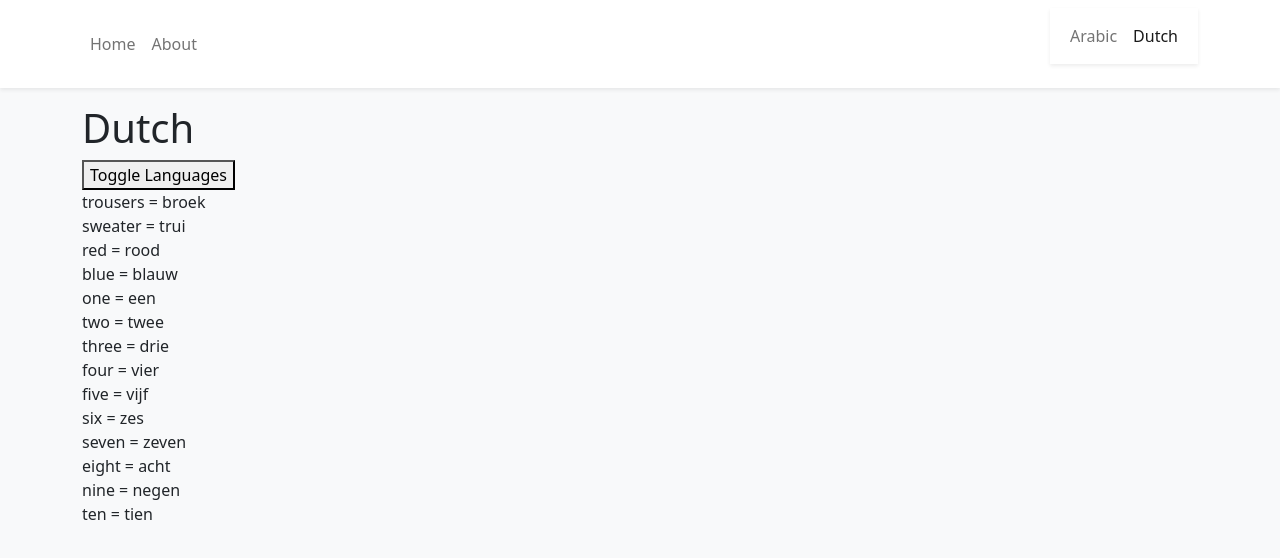
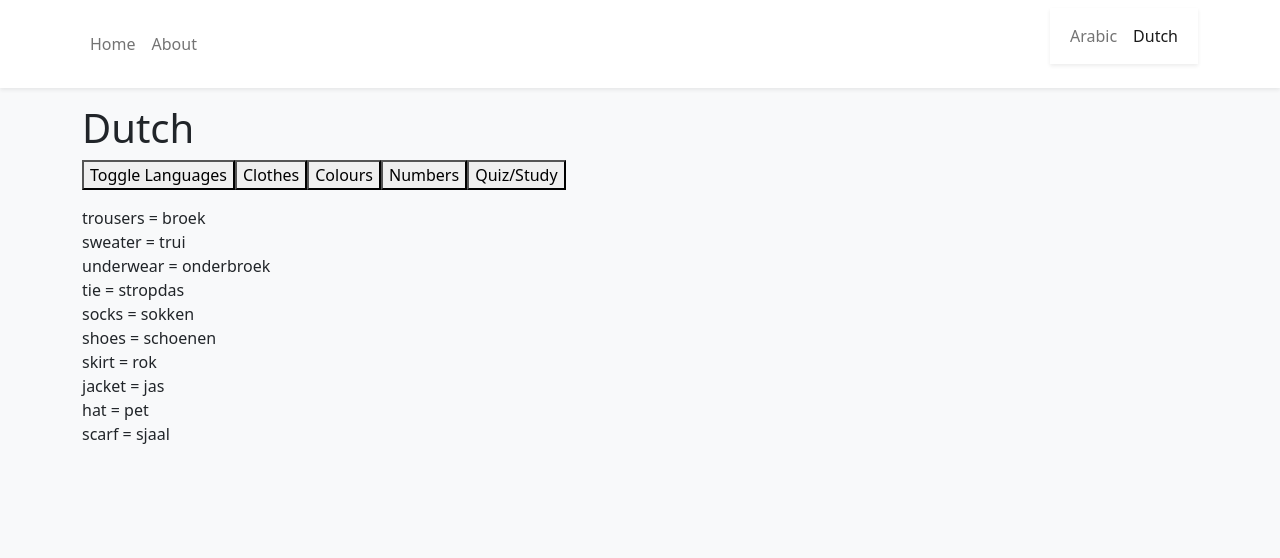
Before and after one commit to KevinCramer/LanguageToolReact, a React (Vite) app: page /study/dutch in a window 1280 px wide. Shown: the top 558 px of the page. Built offline with nearby package versions, Linux system fonts and the light colour scheme.

Commit message:
getting the dutch package at the same level

```diff
--- a/src/data/words.tsx
+++ b/src/data/words.tsx
@@ -1,8 +1,24 @@
 export const dutch = [
 {topic: "Clothes", englishWord: "trousers", foreignWord: "broek"},
 {topic: "Clothes", englishWord: "sweater", foreignWord: "trui"},
+{topic: "Clothes", englishWord: "underwear", foreignWord: "onderbroek"},
+{topic: "Clothes", englishWord: "tie", foreignWord: "stropdas"},
+{topic: "Clothes", englishWord: "socks", foreignWord: "sokken"},
+{topic: "Clothes", englishWord: "shoes", foreignWord: "schoenen"},
+{topic: "Clothes", englishWord: "skirt", foreignWord: "rok"},
+{topic: "Clothes", englishWord: "jacket", foreignWord: "jas"},
+{topic: "Clothes", englishWord: "hat", foreignWord: "pet"},
+{topic: "Clothes", englishWord: "scarf", foreignWord: "sjaal"},
 {topic: "Colours", englishWord: "red", foreignWord: "rood"},
 {topic: "Colours", englishWord: "blue", foreignWord: "blauw"},
+{topic: "Colours", englishWord: "green", foreignWord: "groen"},
+{topic: "Colours", englishWord: "orange", foreignWord: "oranje"},
+{topic: "Colours", englishWord: "brown", foreignWord: "bruin"},
+{topic: "Colours", englishWord: "grey", foreignWord: "grijs"},
+{topic: "Colours", englishWord: "white", foreignWord: "wit"},
+{topic: "Colours", englishWord: "black", foreignWord: "zwart"},
+{topic: "Colours", englishWord: "purple", foreignWord: "paars"},
+{topic: "Colours", englishWord: "pink", foreignWord: "rose"},
 {topic: "Numbers", englishWord: "one", foreignWord: "een"},
 {topic: "Numbers", englishWord: "two ", foreignWord: "twee"},
 {topic: "Numbers", englishWord: "three", foreignWord: "drie"},
--- a/src/pages/Languages/Dutch.tsx
+++ b/src/pages/Languages/Dutch.tsx
@@ -1,16 +1,51 @@
 import { useState } from "react"
 import {dutch as language} from "../../data/words"
+
+
 export function Dutch(){
     var x =1;
+    var setting = "Study"
     var [x,setX] = useState(x)
     const handleClick = () => { return setX(x*(-1))}
+    var category = "Clothes"
+    var [category,setCategory] = useState(category)
+    const changeCategoryToClothes = () => { return setCategory("Clothes")}
+    const changeCategoryToColours = () => { return setCategory("Colours")}
+    const changeCategoryToNumbers = () => { return setCategory("Numbers")}
+    var [setting,setSetting] = useState(setting)
+    const changeSetting = () => { return setSetting((setting === "Study" ? "Quiz": "Study"))}
+    function Arabic2( StudyOrQuiz: string){
+        if (StudyOrQuiz === "Study") {
+            return (
+
+                <div>
+                    {category_words.map(word => (<div key={word.englishWord} > {x===1? word.englishWord + " = " + word.foreignWord : word.foreignWord + " = " + word.englishWord} </div>))}
+                </div>
+        )
+        }
+        if (StudyOrQuiz === "Quiz") {
+            return (
+                <div>
+                    {category_words.map(word => (<div><div key={word.englishWord} >{x===1? word.englishWord + " = " : word.foreignWord + " = "}  <form style={{ display: 'flex', flexDirection : 'row'}}><input type="text" id="name" /></form></div></div>))}
+
+                </div>
+            )
+        }
+
+    }
+
+    var category_words = language.filter((word) => {return word.topic === category} )
+
         return (
         <div>
             <h1>Dutch</h1>
                 <button onClick={handleClick} >Toggle Languages</button>
-                <div>
-                    {language.map(word => (<div key={word.englishWord} > {x===1? word.englishWord + " = " + word.foreignWord : word.foreignWord + " = " + word.englishWord} </div>))}
-                </div>
+                <button onClick={changeCategoryToClothes} >Clothes</button>
+                <button onClick={changeCategoryToColours} >Colours</button>
+                <button onClick={changeCategoryToNumbers} >Numbers</button>
+                <button onClick={changeSetting} >Quiz/Study</button>
+                <p></p>
+                {Arabic2(setting)}
         </div>
-    )
-}
+        )
+    }
```
